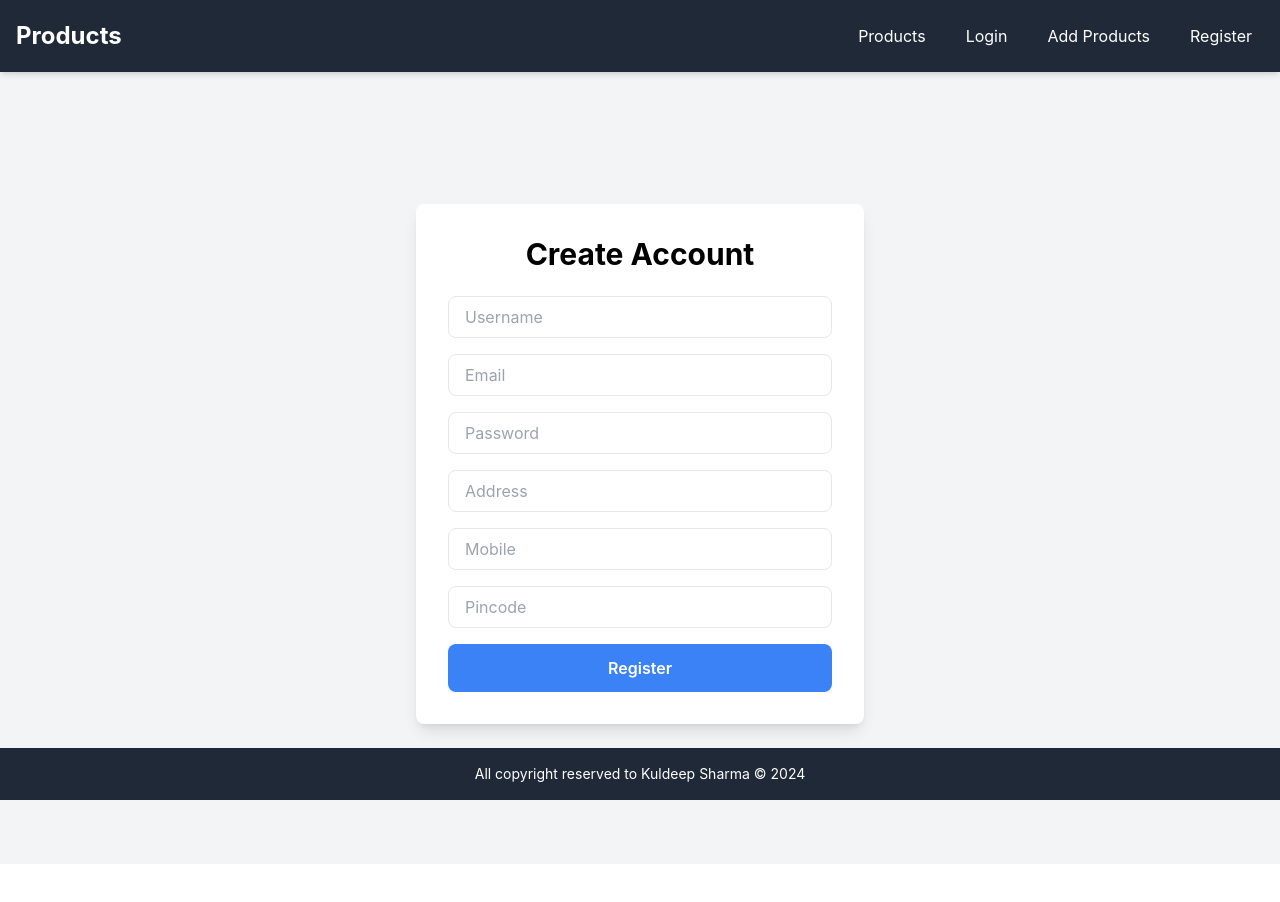
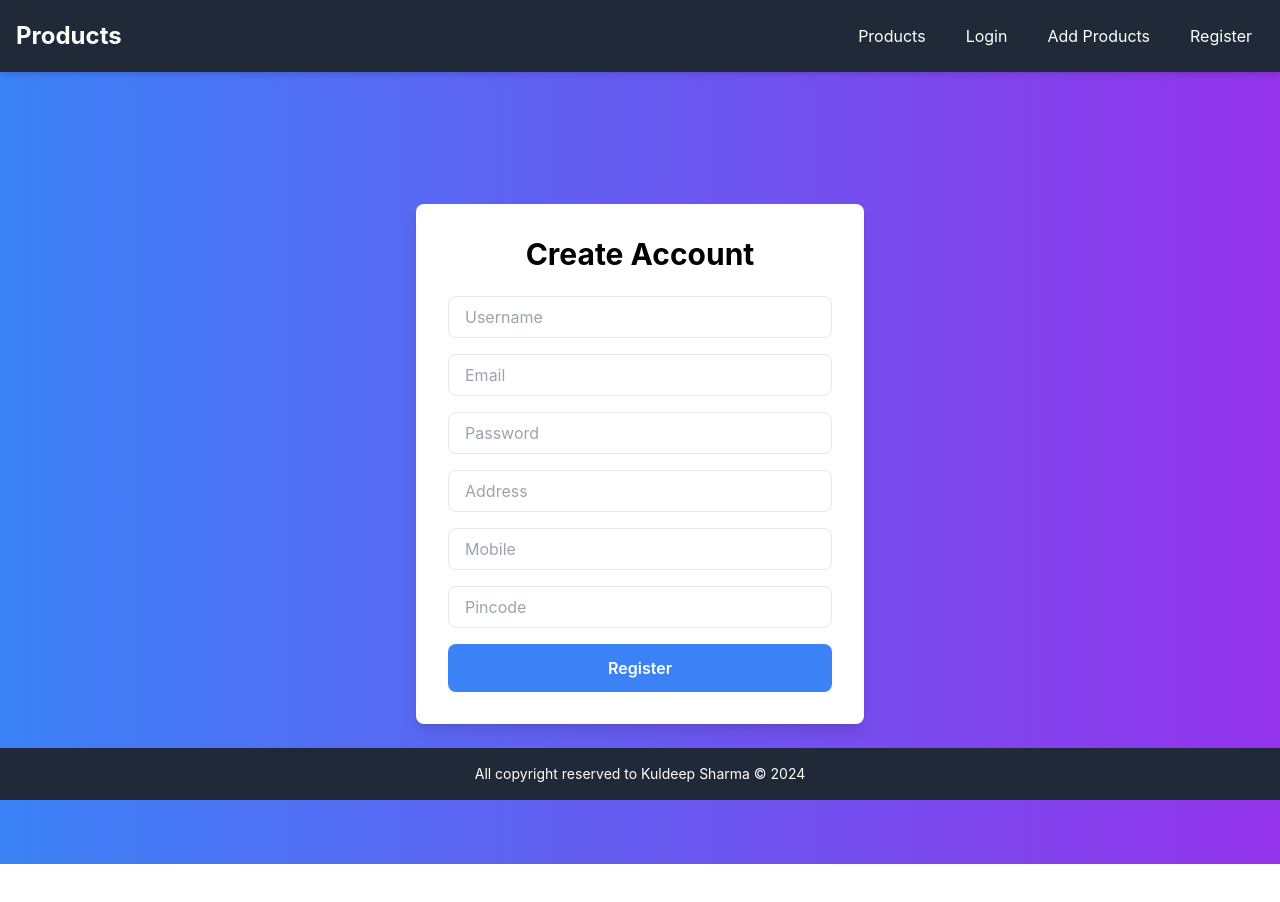
Before and after one commit to kuldeepsharma2/e-commerce, a React (Create React App) app: page /register in a window 1280 px wide. Shown: the top 902 px of the page. Built offline with nearby package versions, Linux system fonts and the light colour scheme; no server answers.

Commit message:
register

```diff
--- a/src/pages/Register.js
+++ b/src/pages/Register.js
@@ -1,4 +1,3 @@
-// src/pages/Register.js
 import React, { useState } from 'react';
 import { createUserWithEmailAndPassword } from 'firebase/auth';
 import { doc, setDoc } from 'firebase/firestore';
@@ -44,7 +43,7 @@
   };
 
   return (
-    <div className="flex items-center justify-center min-h-screen bg-gray-100">
+    <div className="flex items-center justify-center min-h-screen bg-gradient-to-r from-blue-500 to-purple-600">
       <div className="bg-white p-8 rounded-lg shadow-lg w-full max-w-md">
         <h1 className="text-3xl font-bold text-center mb-6">Create Account</h1>
         <form onSubmit={handleRegister} className="space-y-4">
```
